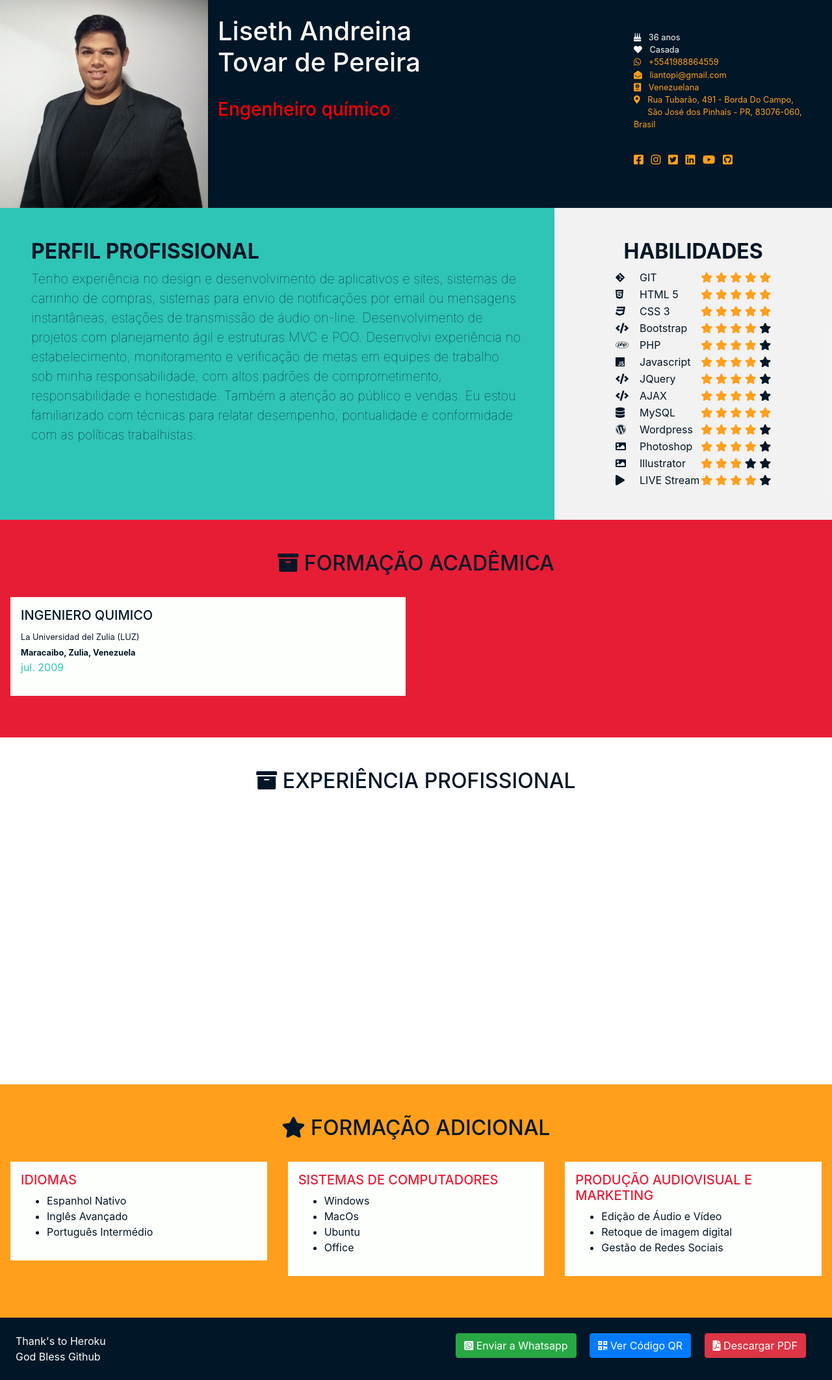
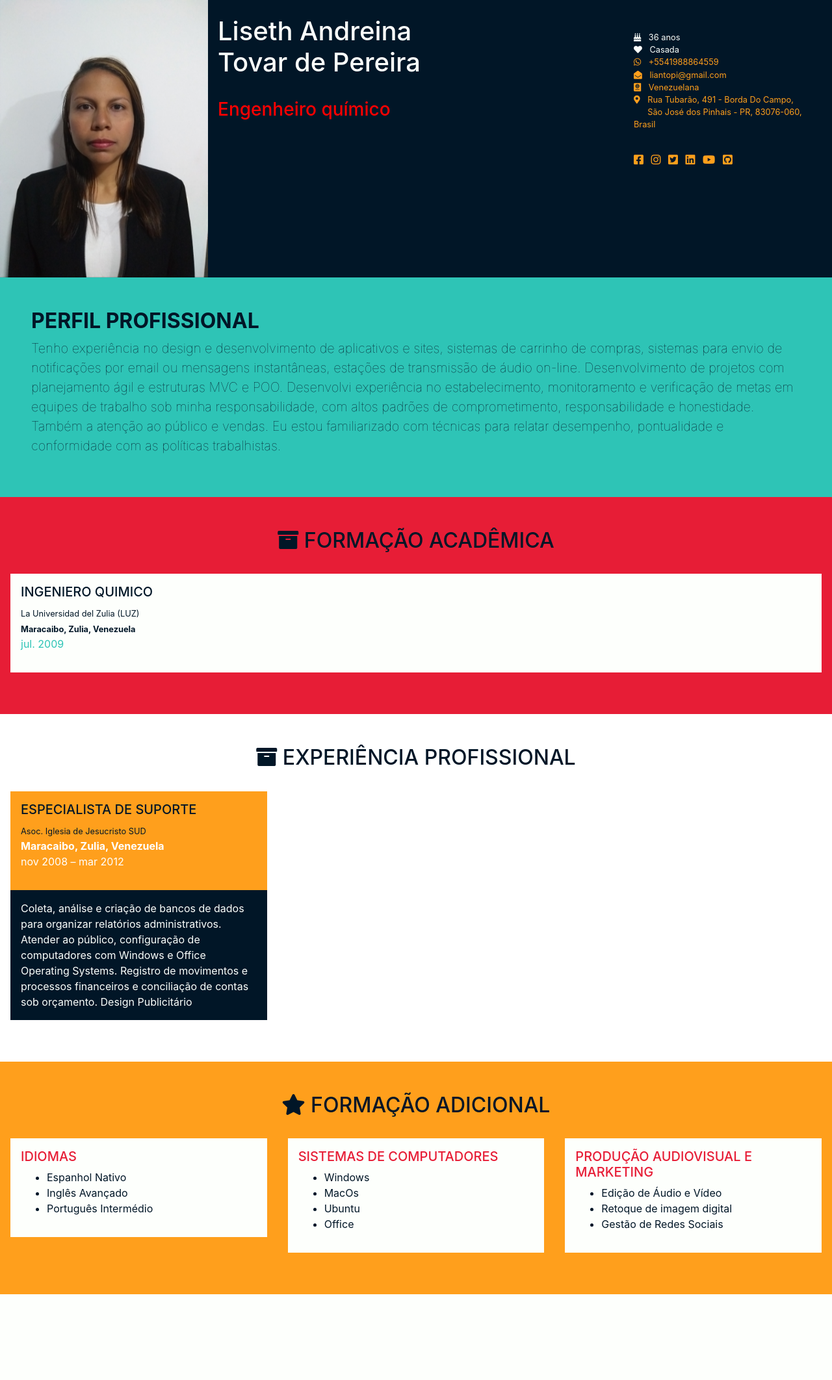
Before and after one commit to pereirawe/kurriculum, a PHP site: page /liantopi/index.php in a window 1280 px wide. Shown: the whole page at 65% size. After the commit the page ends 1992 px from the top, so only its background shows below. Run offline with PHP 8.4, Linux system fonts and the light colour scheme; some libraries are stand-ins or nearby versions.

Commit message:
WIP Curriculo de Liseth

```diff
--- a/liantopi/components/education.php
+++ b/liantopi/components/education.php
@@ -7,7 +7,7 @@
     $grades = json_decode(file_get_contents('./json/'.$jsonLang.'education.json'));
     krsort($grades);
     foreach ($grades as $grade) {
-        echo '<div class="col-md-6  p-3 " data-aos="fade-up">
+        echo '<div class="col-md-12  p-3 " data-aos="fade-up">
             <div class="bgLight p-3">
                 <h5>'. $grade->title .'</h5>
                 <small>'. $grade->academy .'
--- a/liantopi/components/footer.php
+++ b/liantopi/components/footer.php
@@ -1,4 +1,4 @@
-<div id="footer" class="container-fluid p-4">
+<!-- <div id="footer" class="container-fluid p-4">
     <div class="row">
         <div class="col-md-3">
             <a href="https://www.heroku.com/" target="new">Thank's to Heroku</a><br>
@@ -20,7 +20,7 @@
         </div>
     </div>
 
-</div>
+</div>-->
     <script>
         AOS.init();
     </script>
--- a/liantopi/components/header.php
+++ b/liantopi/components/header.php
@@ -15,15 +15,15 @@
     <meta name="google-site-verification" content="3SG76lLQFKlBCwgvPw0fjQwHlxTBR612yW8BV5FhQZs" />
     <meta property='og:type' content='website' />
 
-    <title>William Pereira | <?= $appContent->profileOccupation;?> </title>
-    <link rel='canonical' href='https://pereirawe.herokuapp.com/' />
-    <meta property='og:url' content='https://pereirawe.herokuapp.com/' />
+    <title><?= $appContent->profileFirtsName;?> | <?= $appContent->profileOccupation;?> </title>
+    <link rel='canonical' href='https://kurriculum.herokuapp.com/' />
+    <meta property='og:url' content='https://kurriculum.herokuapp.com/' />
     <meta name='description' property='og:description' content='Desarrollador WEB-PHP con experiencia en el diseño y desarrollo de aplicaciones y sitios web. Gestion y mantenimiento  de Bases de Datos, controles de versión, planificación Agile. Sistemas de contificaciones por correo y creacion de Archivos PDF autimatizados.' />
     <meta property='og:title' content='William Pereira | <?= $appContent->profileOccupation;?> ' />
     <meta property='og:site_name' content='William Pereira | <?= $appContent->profileOccupation;?>' />
     <meta name='twitter:domain' content='William Pereira | <?= $appContent->profileOccupation;?> ' />
-    <meta property='og:image' content='https://pereirawe.herokuapp.com/photo_william_500x500.jpg' />
-    <meta name='twitter:image' content='https://pereirawe.herokuapp.com/photo_william_500x500.jpg' />
+    <meta property='og:image' content='https://kurriculum.herokuapp.com/photo_william_500x500.jpg' />
+    <meta name='twitter:image' content='https://kurriculum.herokuapp.com/photo_william_500x500.jpg' />
     <meta name='keywords' content='web, webdevelopment, development, css, coder, angular, javascript, jquery, less, sass, vscode, html, php, yii, git, github, gitlab, agile'>
     <meta name="p:domain_verify" content="57b866fc62fb0a2cd1b2fa11a8192ebb"/>
     <script type="application/ld+json">
@@ -31,8 +31,8 @@
             "@context": "http://schema.org",
             "@type": "Organization",
             "name": "William Pereira",
-            "url": "https://pereirawe.herokuapp.com",
-            "logo": "https://pereirawe.herokuapp.com/photo_william_500x500.jpg",
+            "url": "https://kurriculum.herokuapp.com",
+            "logo": "https://kurriculum.herokuapp.com/photo_william_500x500.jpg",
             "contactPoint": {
                 "@type": "ContactPoint",
                 "telephone": "+5595984082052",
--- a/liantopi/components/profile.php
+++ b/liantopi/components/profile.php
@@ -1,13 +1,13 @@
     <div  id="profile">
         <div class="container-fluid">
             <div class="row ">
-                <div id="speach" class="col-md-8 p-5 ">
+                <div id="speach" class="col-md-12 p-5 ">
                     <h2><b><?= $appContent->appProfileTitle;?></b></h2>
                     <p class="">
                         <?= $appContent->appProfile;?>
                     </p>
                 </div>
-                <div id="habilities" class="col-md-4 p-5">
+                <!--<div id="habilities" class="col-md-4 p-5">
                     <h2><b>HABILIDADES</b></h2>
                             <table class="m-auto">
                                 <tr>
@@ -180,7 +180,7 @@
                                     </td>
                                 </tr>
                             </table>
-                        </div>
+                        </div>-->
                     </div>
             </div>
         </div>
--- a/liantopi/components/top.php
+++ b/liantopi/components/top.php
@@ -1,7 +1,7 @@
 <div id="top_header" class="container-fluid">
     <div class="row">
         <div class="col-md-3 p-0">
-            <img src="./img/photo_william.jpg" alt="" width="100%" data-aos="zoom-in">
+            <img src="./img/photo.jpg" alt="" width="100%" data-aos="zoom-in">
         </div>
         <div class="col-md-9">
             <div class="row">
```
Also changed, not shown: liantopi/img/photo.jpg (added).
